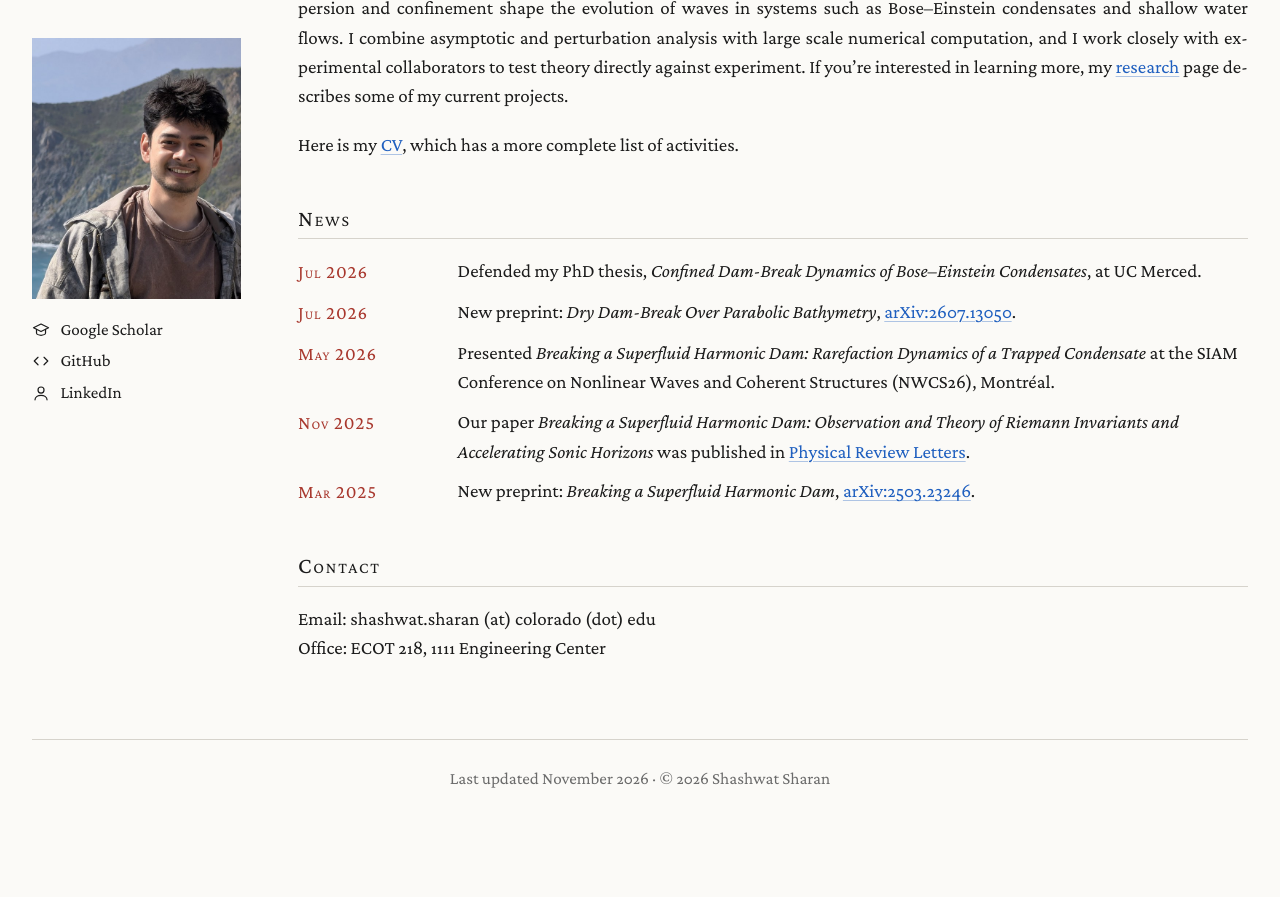
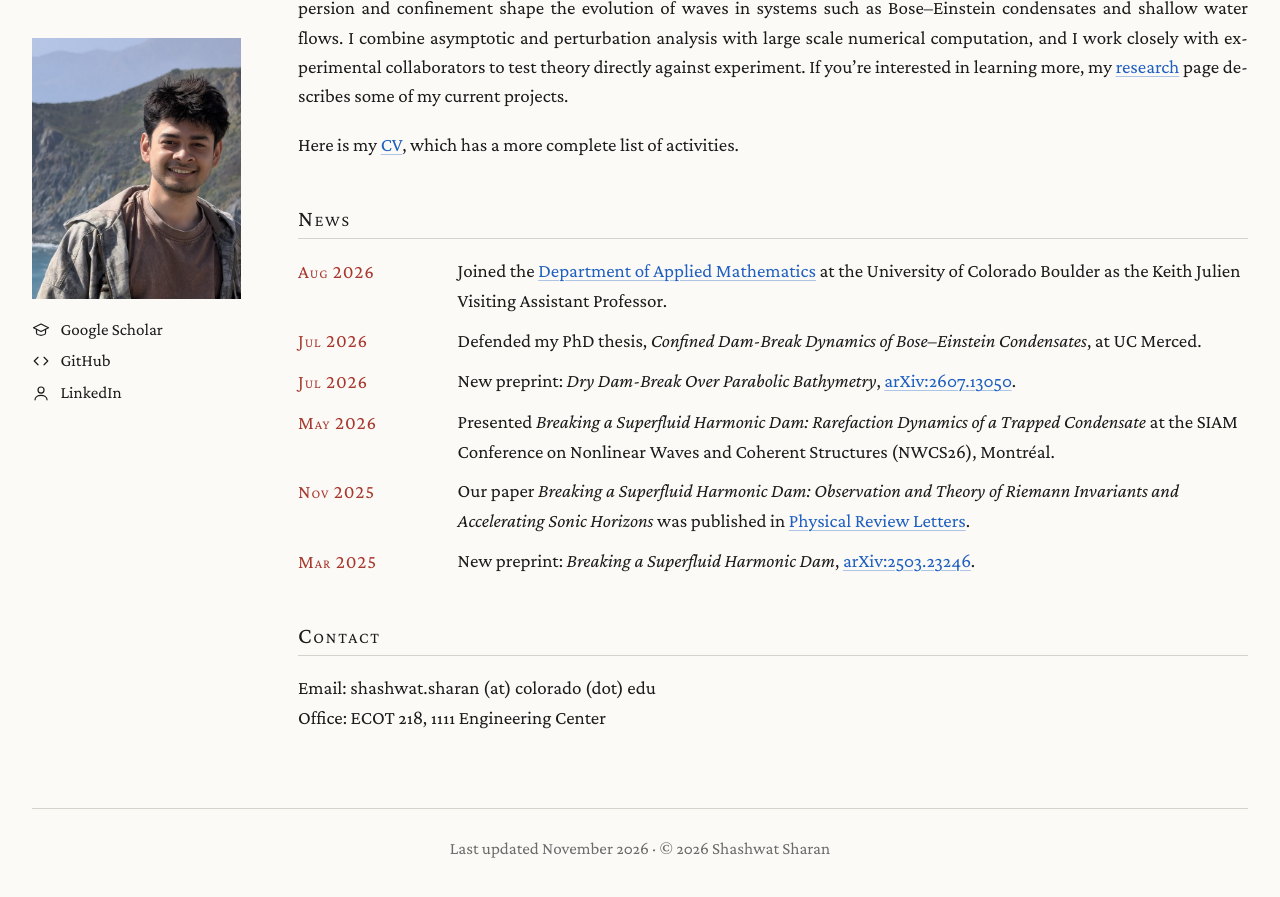
Before and after one commit to shashwatsharan/shashwatsharan.github.io, a Jekyll site: the page built from index.md, in a window 1280 px wide and 900 px high, scrolled down 574 px. Shown: the top 897 px of the window. Built offline with Jekyll 4.4.1, drawn with Linux system fonts in a browser that asks for light colours; before the commit the page ends 1418 px from its top, so only the background shows below that.

Commit message:
Add CU Boulder position to news

```diff
--- a/index.md
+++ b/index.md
@@ -12,6 +12,9 @@ I work on the nonlinear dynamics of waves in physical systems, and my interests
 Here is my [CV](/cv/), which has a more complete list of activities.
 
 ## News
+
+Aug 2026
+: Joined the [Department of Applied Mathematics](https://www.colorado.edu/amath/) at the University of Colorado Boulder as the Keith Julien Visiting Assistant Professor.
 
 Jul 2026
 : Defended my PhD thesis, *Confined Dam-Break Dynamics of Bose–Einstein Condensates*, at UC Merced.
```
